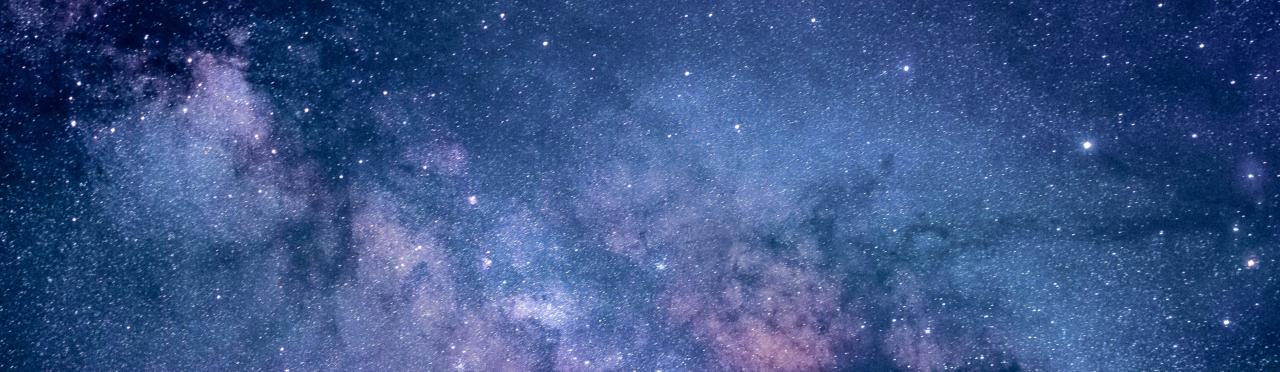
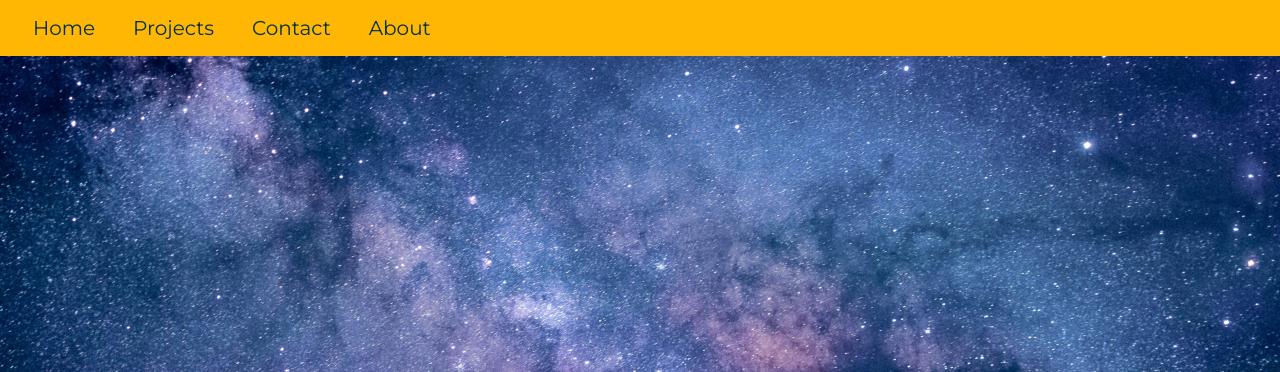
Before and after one commit to Douriel/Luis-Llamazares, a plain HTML site: page resume.html in a window 1280 px wide. Shown: the top 372 px of the page. Drawn offline with Linux system fonts and the light colour scheme.

Commit message:
We will develop a navigation bar

```diff
--- a/css/styles.css
+++ b/css/styles.css
@@ -72,19 +72,31 @@ a:hover {
     right: 15px;
     font-size: 1.5rem;
 }
-@media screen and (max-width:1200px){
-    .download-link {
-        /* No funciona, quiero que si es menor de 1200px el boton se quede fijo. */
-
-        position: absolute;
-    }
-}
-
 
 .content-wrapper {
     margin: 0 auto;
     max-width: 900px;
     padding: 10px;
+}
+
+.nav-bar {
+    position: fixed;
+    width: 100%;
+    background-color: #FFB703;
+    overflow: hidden;
+    padding: 14px 16px;
+
+}
+.nav-bar a {
+    color: #023047;
+    padding: 1.6rem 1.7rem;
+    font-size: 2rem;
+    text-decoration: none;
+}
+
+.nav-bar a:hover {
+    background-color: #ddd;
+    color: black;
 }
 
 /* HOME
--- a/resume.html
+++ b/resume.html
@@ -13,7 +13,12 @@
   <body class="resume">
     <a id="cv_button" class="btn download-link" href="files/Luis Llamazares Resume.pdf">Download CV as PDF</a>
     <!-- //  INTRO  // -->
-
+    <div class="nav-bar">
+      <a class="active" href="#home">Home</a>
+      <a href="#projects">Projects</a>
+      <a href="#contact">Contact</a>
+      <a href="#about">About</a>
+    </div>
     <header>
       <!-- Start content edits below this line. -->
       <div class="content-wrapper">
@@ -35,7 +40,7 @@
       </section>
 
       <!-- //  PROJECTS  // -->
-      <section class="resume-section">
+      <section id="projects" class="resume-section">
         <!-- Start content edits below this line. -->
         <h2>Projects</h2>
         <p>Optional paragraph for the Projects summary. Delete if not being used.</p>
```
Also changed, not shown: Ideas para agregar a la pagina.txt.
